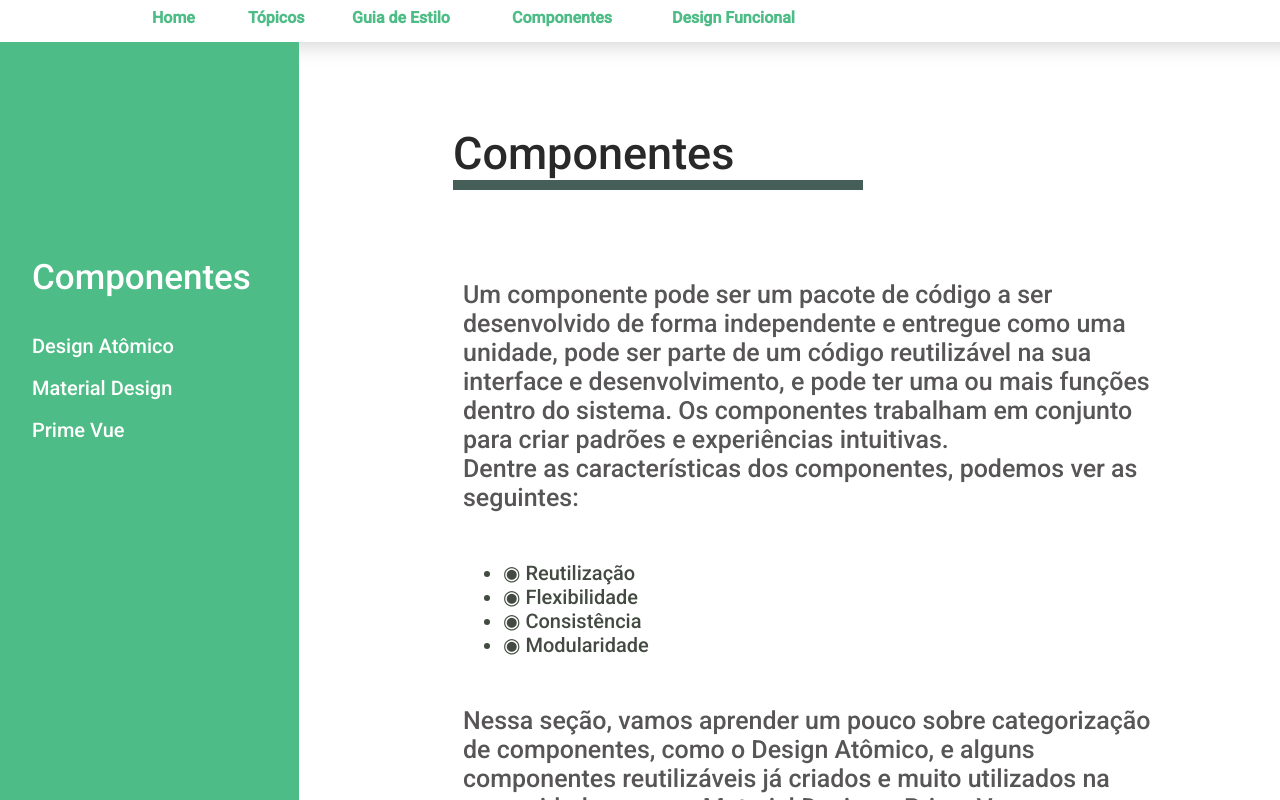
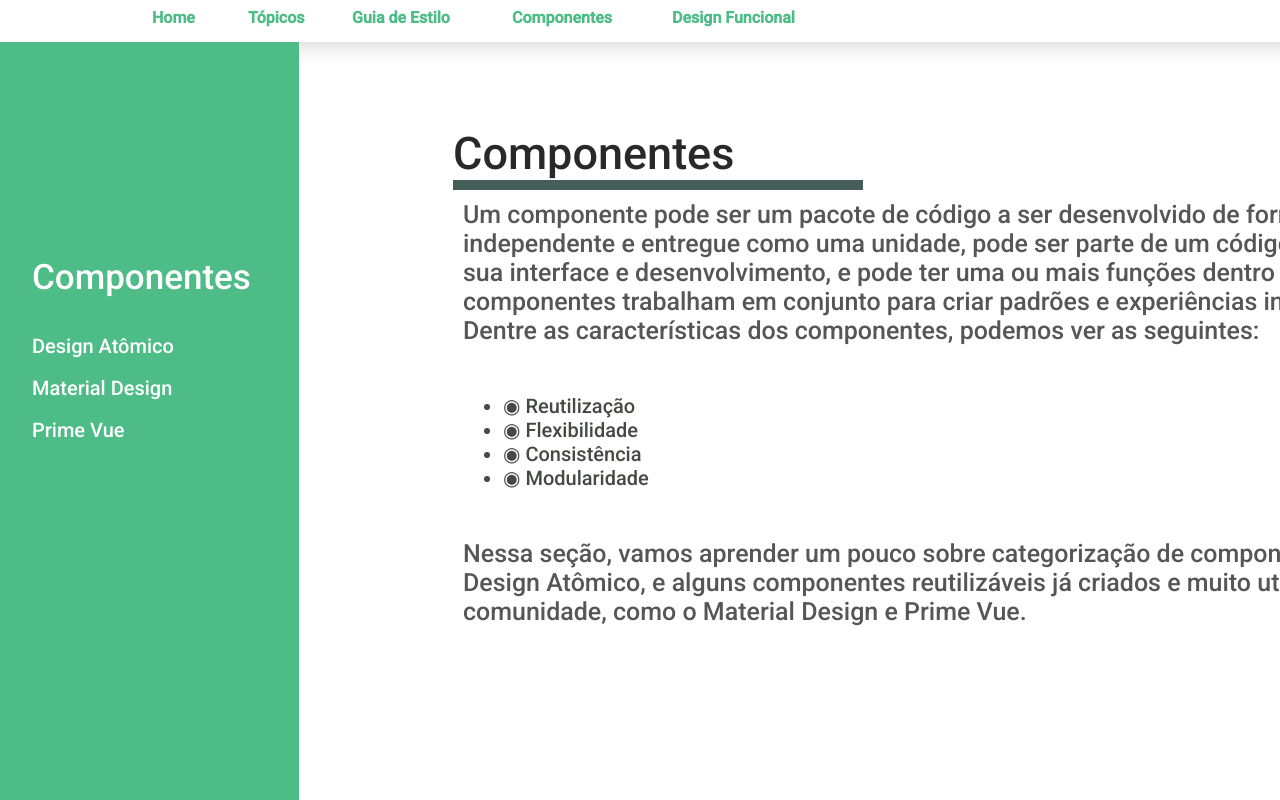
Before and after one commit to mbslet/Trabalho-de-Monografia, a Vue app in the folder proposal/: page /components-page in a window 1280 px wide. Shown: the top 800 px of the page. Built offline with nearby package versions, Linux system fonts and the light colour scheme.

Commit message:
adjust position

```diff
--- a/proposal/src/components/Fundamentos.vue
+++ b/proposal/src/components/Fundamentos.vue
@@ -1,7 +1,7 @@
 <template>
     <div class="topbar"></div>
 
-    <div class="context">
+    <div class="contextf">
         <div>
           <Panel class="sub-text" header="Fundamentos do Design Funcional" >
             <div class="bar"></div>
@@ -205,7 +205,7 @@ export default {
     margin-top: 5vh;
     margin-left: 1vh;
 }
-.context{
+.contextf{
       display: grid;
         grid-template-columns: 100%;
 
@@ -215,7 +215,7 @@ export default {
     color: #292929;
     z-index: 999;
     margin-top: 1vh;
-    margin-left: 55vh;
+    margin-left: 62vh;
     font-size: 45px;
     font-family: 'Roboto', sans-serif;
 
--- a/proposal/src/views/ComponentsPage.vue
+++ b/proposal/src/views/ComponentsPage.vue
@@ -1,11 +1,11 @@
 <template>
     <div class="topbar"></div>
 
-    <div class="context">
+    <div class="contextcp">
         Componentes
         <div class="bar">
         </div>
-        <div class="text">
+        <div class="textcp">
            Um componente pode ser um pacote de código a ser desenvolvido de forma independente e entregue como uma unidade, pode ser
            parte de um código reutilizável na sua interface e desenvolvimento, e pode ter uma ou mais funções dentro do sistema.
            Os componentes trabalham em conjunto para criar padrões e experiências intuitivas.
@@ -127,7 +127,7 @@ export default {
     margin-top: 5vh;
     margin-left: 1vh;
 }
-.context{
+.contextcp{
     position: fixed;
     height: 50px;
     padding: 1em 1em 1em 1em;
@@ -144,7 +144,7 @@ export default {
     width: 50vh;
     background-color: #455F58;
 }
-.text{
+.textcp{
     padding: 10px;
     font-size: 25px;
     font-family: 'Roboto', sans-serif;
```
